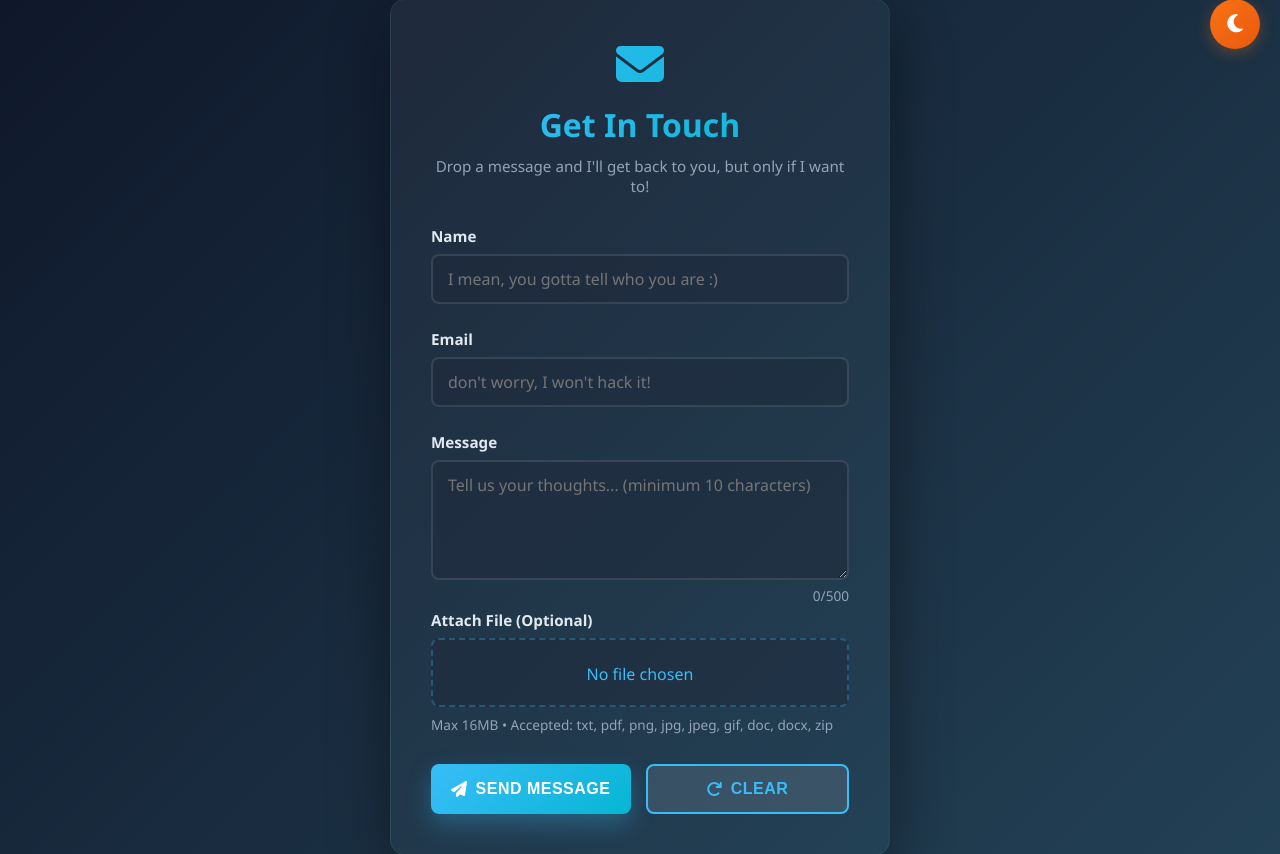
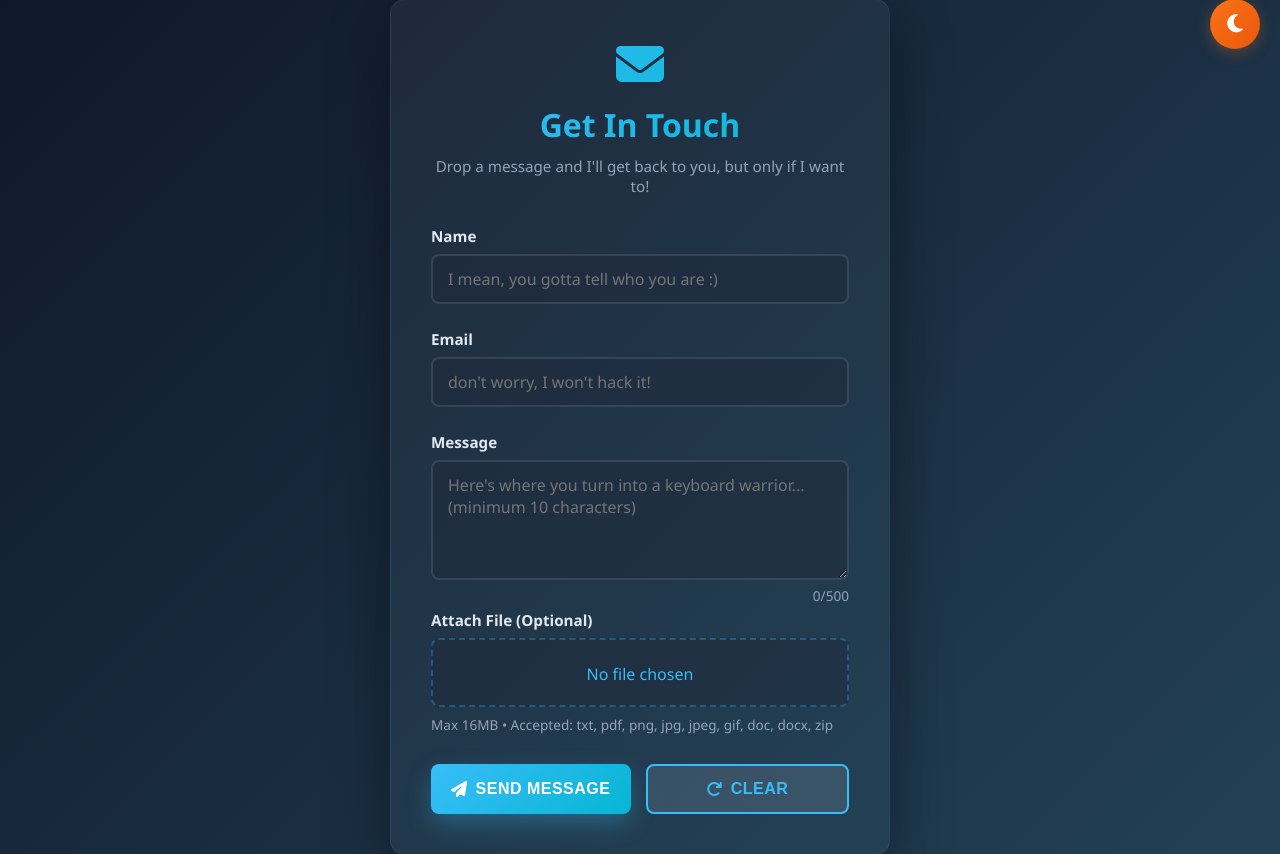
Before and after one commit to mannyyy07/Contact-me, a Flask app: page / in a window 1280 px wide. Shown: the part 21-875 px from the top of the page. Run offline with Flask 3, Linux system fonts and the light colour scheme.

Commit message:
added previous unsaved changes

```diff
--- a/templates/index.html
+++ b/templates/index.html
@@ -44,7 +44,8 @@
 
             <div class="form-group">
                 <label for="message">Message</label>
-                <textarea id="message" name="message" placeholder="Tell us your thoughts... (minimum 10 characters)"
+                <textarea id="message" name="message"
+                    placeholder="Here's where you turn into a keyboard warrior...(minimum 10 characters)"
                     required></textarea>
                 <span class="char-count"><span id="charCount">0</span>/500</span>
                 <span class="error-message" id="messageError"></span>
```
